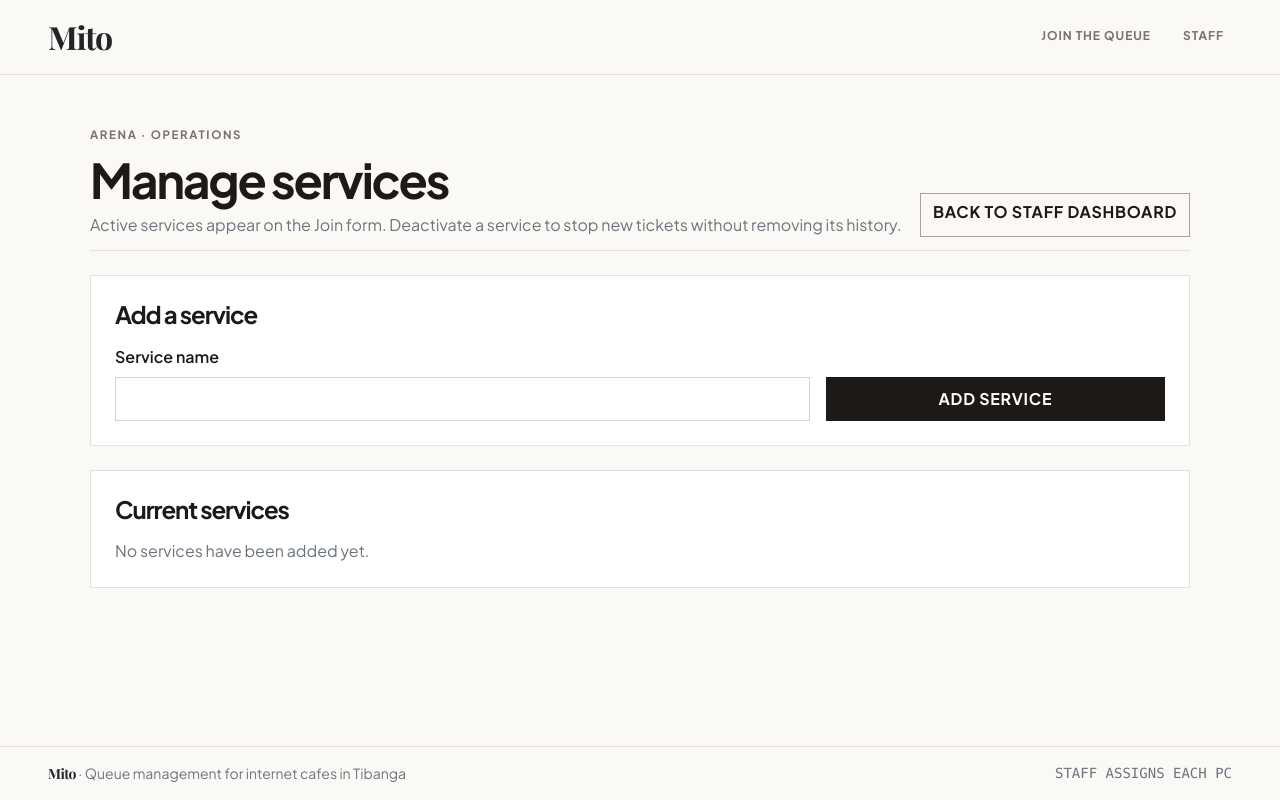
After one commit to calvynddb/ccc181, a Flask app: page /staff/services in a window 1280 px wide. The commit adds this page. Run offline with Flask 3, Linux system fonts and the light colour scheme; parts of the project's set-up code (start-up, migrations or seed data) failed here and were passed over.

Commit message:
Add queue updates and service management (#3)

```diff
--- a/app.py
+++ b/app.py
@@ -99,7 +99,7 @@ def all_services():
 
 def active_services():
     return db.session.scalars(
-        db.select(Service).filter_by(is_active=True).order_by(Service.name)
+        db.select(Service).filter_by(active=True).order_by(Service.name)
     ).all()
 
 
@@ -177,7 +177,7 @@ def join():
             or not 7 <= len(digits) <= 15
         ):
             errors["phone"] = "Enter a valid phone number, or leave this optional field blank."
-    if service is None or not service.is_active:
+    if service is None or not service.active:
         errors["service_id"] = "Choose an active service."
 
     if errors:
@@ -257,68 +257,147 @@ def staff_dashboard():
 @app.post("/staff/call-next")
 def call_next():
     service_id = request.form.get("service_id", type=int)
-    if service_id not in {service["id"] for service in SERVICES}:
-        service_id = SERVICES[0]["id"]
-    station_id = request.form.get("station_id", "")
-    station = next((item for item in STATIONS if item["id"] == station_id), None)
-    next_ticket = next(
-        (
-            ticket
-            for ticket in sorted(TICKETS, key=lambda item: item["number"])
-            if ticket["status"] == "waiting" and ticket["service_id"] == service_id
-        ),
-        None,
+    station_id = request.form.get("station_id", "").strip()
+    if service_id is None or db.session.get(Service, service_id) is None:
+        flash("Choose a valid service before calling the next ticket.", "warning")
+        return redirect(url_for("staff_dashboard"))
+
+    station = db.session.scalar(
+        db.select(Station).where(Station.id == station_id).with_for_update()
     )
+    if station is None or station.status != "free":
+        db.session.rollback()
+        flash("Choose a PC that is currently open.", "warning")
+        return redirect(url_for("staff_dashboard", service_id=service_id))
+
+    statement = (
+        db.select(Ticket)
+        .where(Ticket.status == "waiting", Ticket.service_id == service_id)
+        .order_by(Ticket.created_at, Ticket.id)
+        .limit(1)
+        .with_for_update(skip_locked=True)
+    )
+    next_ticket = db.session.scalar(statement)
     if next_ticket is None:
+        db.session.rollback()
         flash("There are no waiting tickets for this service.", "info")
-    elif station is None or station["status"] != "free":
-        flash("Choose a PC that is currently open.", "warning")
     else:
-        next_ticket["status"] = "called"
-        next_ticket["station_id"] = station["id"]
-        station["status"] = "busy"
-        global AVAILABILITY_UPDATED_AT
-        AVAILABILITY_UPDATED_AT = datetime.now().astimezone()
-        flash(f"Ticket #{next_ticket['number']} called to {station['id']}.", "success")
+        called_at = datetime.now().astimezone()
+        next_ticket.status = "called"
+        next_ticket.station = station
+        next_ticket.called_at = called_at
+        next_ticket.claim_until = called_at + CLAIM_DURATION
+        station.status = "busy"
+        db.session.commit()
+        flash(f"Ticket #{next_ticket.id} called to {station.id}.", "success")
     return redirect(url_for("staff_dashboard", service_id=service_id))
 
 
 @app.post("/staff/stations/<station_id>/toggle")
 def toggle_station(station_id):
-    station = next((item for item in STATIONS if item["id"] == station_id), None)
-    if station is None:
-        abort(404)
-    station["status"] = "busy" if station["status"] == "free" else "free"
-    global AVAILABILITY_UPDATED_AT
-    AVAILABILITY_UPDATED_AT = datetime.now().astimezone()
-    flash(f"{station['id']} marked {station['status']}.", "info")
+    station = db.get_or_404(Station, station_id)
+    station.status = "busy" if station.status == "free" else "free"
+    db.session.commit()
+    flash(f"{station.id} marked {station.status}.", "info")
+    return redirect(url_for("staff_dashboard"))
+
+
+@app.post("/staff/stations")
+def station_create():
+    station_id = request.form.get("station_id", "").strip().upper()
+    if not re.fullmatch(r"PC-[0-9]{2}", station_id):
+        flash("Enter a PC ID in the format PC-05.", "danger")
+        return redirect(url_for("staff_dashboard"))
+
+    db.session.add(Station(id=station_id, status="free"))
+    try:
+        db.session.commit()
+        flash(f"{station_id} added as free.", "success")
+    except IntegrityError:
+        db.session.rollback()
+        flash(f"{station_id} already exists.", "danger")
     return redirect(url_for("staff_dashboard"))
 
 
 @app.post("/staff/tickets/<int:ticket_id>/<action>")
 def staff_action(ticket_id, action):
-    ticket = next((item for item in TICKETS if item["number"] == ticket_id), None)
-    if ticket is None or action not in ("serve", "no-show"):
+    if action not in ("serve", "no-show"):
         abort(404)
+    ticket = db.get_or_404(Ticket, ticket_id)
+    service_id = request.form.get("service_id", type=int)
+    if ticket.status != "called":
+        flash(f"Call ticket #{ticket_id} before marking it served.", "warning")
+    else:
+        ticket.status = "served" if action == "serve" else "no-show"
+        if action == "no-show" and ticket.station is not None:
+            ticket.station.status = "free"
+        db.session.commit()
+        flash(f"Ticket #{ticket_id} marked {ticket.status}.", "info")
+    return redirect(url_for("staff_dashboard", service_id=service_id))
 
-    service_id = request.form.get("service_id", type=int)
-    if action == "serve" and ticket["status"] != "called":
-        flash(f"Call ticket #{ticket_id} before marking it served.", "warning")
-    elif action == "no-show" and ticket["status"] not in ("waiting", "called", "on-hold"):
-        flash(f"Ticket #{ticket_id} is already {ticket['status']}.", "info")
-    else:
-        ticket["status"] = "served" if action == "serve" else "no-show"
-        ticket["held_until"] = None
-        if action == "no-show" and ticket["station_id"]:
-            station = next(
-                (item for item in STATIONS if item["id"] == ticket["station_id"]), None
-            )
-            if station:
-                station["status"] = "free"
-                global AVAILABILITY_UPDATED_AT
-                AVAILABILITY_UPDATED_AT = datetime.now().astimezone()
-        flash(f"Ticket #{ticket_id} marked {ticket['status']}.", "info")
-    return redirect(url_for("staff_dashboard", service_id=service_id))
+
+@app.post("/staff/tickets/<int:ticket_id>/delete")
+def delete_ticket(ticket_id):
+    ticket = db.get_or_404(Ticket, ticket_id)
+    if ticket.station is not None and ticket.status == "called":
+        ticket.station.status = "free"
+    db.session.delete(ticket)
+    db.session.commit()
+    flash(f"Ticket #{ticket_id} was deleted.", "warning")
+    return redirect(url_for("staff_dashboard"))
+
+
+@app.get("/staff/services")
+def services_list():
+    return render_template("services.html", services=all_services())
+
+
+@app.post("/staff/services")
+def service_create():
+    name = request.form.get("name", "").strip()
+    if not name or len(name) > 60:
+        flash("Enter a service name with 60 characters or fewer.", "danger")
+        return redirect(url_for("services_list"))
+
+    db.session.add(Service(name=name))
+    try:
+        db.session.commit()
+        flash(f"Service “{name}” added.", "success")
+    except IntegrityError:
+        db.session.rollback()
+        flash(f"A service named “{name}” already exists.", "danger")
+    return redirect(url_for("services_list"))
+
+
+@app.post("/staff/services/<int:service_id>/edit")
+def service_edit(service_id):
+    service = db.get_or_404(Service, service_id)
+    name = request.form.get("name", "").strip()
+    if not name or len(name) > 60:
+        flash("Enter a service name with 60 characters or fewer.", "danger")
+        return redirect(url_for("services_list"))
+
+    service.name = name
+    service.active = request.form.get("active") == "on"
+    try:
+        db.session.commit()
+        flash(f"Service “{name}” updated.", "success")
+    except IntegrityError:
+        db.session.rollback()
+        flash(f"A service named “{name}” already exists.", "danger")
+    return redirect(url_for("services_list"))
+
+
+@app.post("/staff/services/<int:service_id>/delete")
+def service_delete(service_id):
+    service = db.get_or_404(Service, service_id)
+    if service.tickets:
+        flash(f"“{service.name}” has tickets, so it cannot be deleted. Turn it off instead.", "danger")
+        return redirect(url_for("services_list"))
+    db.session.delete(service)
+    db.session.commit()
+    flash(f"Service “{service.name}” deleted.", "warning")
+    return redirect(url_for("services_list"))
 
 
 @app.route("/queue/<int:ticket_id>")
@@ -343,26 +422,17 @@ def ticket(ticket_id):
 
 @app.post("/queue/<int:ticket_id>/leave")
 def leave_queue(ticket_id):
-    current_ticket = next(
-        (ticket for ticket in TICKETS if ticket["number"] == ticket_id), None
-    )
-    if current_ticket is None:
-        abort(404)
-    if current_ticket["status"] in ("waiting", "called", "on-hold"):
-        if current_ticket["status"] == "called" and current_ticket["station_id"]:
-            station = next(
-                (item for item in STATIONS if item["id"] == current_ticket["station_id"]),
-                None,
-            )
-            if station:
-                station["status"] = "free"
-                global AVAILABILITY_UPDATED_AT
-                AVAILABILITY_UPDATED_AT = datetime.now().astimezone()
-        current_ticket["status"] = "no-show"
-        current_ticket["held_until"] = None
+    current_ticket = db.get_or_404(Ticket, ticket_id)
+    if current_ticket.status in ("waiting", "called", "on-hold"):
+        if current_ticket.status == "called" and current_ticket.station is not None:
+            current_ticket.station.status = "free"
+        current_ticket.status = "left"
+        current_ticket.held_until = None
+        current_ticket.left_at = datetime.now().astimezone()
+        db.session.commit()
         flash(f"Ticket #{ticket_id} has left the queue.", "info")
     else:
-        flash(f"Ticket #{ticket_id} is already {current_ticket['status']}.", "info")
+        flash(f"Ticket #{ticket_id} is already {current_ticket.status}.", "info")
     if session.get("current_ticket_id") == ticket_id:
         session.pop("current_ticket_id", None)
     return redirect(url_for("index"))
@@ -370,12 +440,11 @@ def leave_queue(ticket_id):
 
 @app.post("/queue/<int:ticket_id>/hold")
 def hold_queue_place(ticket_id):
-    current_ticket = next((item for item in TICKETS if item["number"] == ticket_id), None)
-    if current_ticket is None:
-        abort(404)
-    if current_ticket["status"] == "waiting":
-        current_ticket["status"] = "on-hold"
-        current_ticket["held_until"] = datetime.now().astimezone() + HOLD_DURATION
+    current_ticket = db.get_or_404(Ticket, ticket_id)
+    if current_ticket.status == "waiting":
+        current_ticket.status = "on-hold"
+        current_ticket.held_until = datetime.now().astimezone() + HOLD_DURATION
+        db.session.commit()
         flash("Your place is on hold for 10 minutes. Resume before it expires to keep your ticket order.", "info")
     else:
         flash("Only a waiting ticket can be put on hold.", "warning")
@@ -384,12 +453,11 @@ def hold_queue_place(ticket_id):
 
 @app.post("/queue/<int:ticket_id>/resume")
 def resume_queue_place(ticket_id):
-    current_ticket = next((item for item in TICKETS if item["number"] == ticket_id), None)
-    if current_ticket is None:
-        abort(404)
-    if current_ticket["status"] == "on-hold":
-        current_ticket["status"] = "waiting"
-        current_ticket["held_until"] = None
+    current_ticket = db.get_or_404(Ticket, ticket_id)
+    if current_ticket.status == "on-hold":
+        current_ticket.status = "waiting"
+        current_ticket.held_until = None
+        db.session.commit()
         flash("Your place is back in the queue in its original ticket order.", "success")
     else:
         flash("This ticket is no longer on hold.", "info")
--- a/models.py
+++ b/models.py
@@ -23,7 +23,7 @@ class Service(db.Model):
 
     id: Mapped[int] = mapped_column(Identity(always=True), primary_key=True)
     name: Mapped[str] = mapped_column(String(60), nullable=False, unique=True)
-    is_active: Mapped[bool] = mapped_column(
+    active: Mapped[bool] = mapped_column(
         Boolean, nullable=False, default=True, server_default="true"
     )
 
--- a/static/js/main.js
+++ b/static/js/main.js
@@ -8,6 +8,12 @@ if (joinForm) {
     }
   });
 }
+
+document.querySelectorAll("form[data-confirm]").forEach((form) => {
+  form.addEventListener("submit", (event) => {
+    if (!confirm(form.dataset.confirm)) event.preventDefault();
+  });
+});
 
 const liveStatus = document.getElementById("live-status");
 if (liveStatus) {
--- /dev/null
+++ b/templates/services.html
@@ -0,0 +1,71 @@
+{% extends "base.html" %}
+{% block title %}Manage services · Mito{% endblock %}
+
+{% block content %}
+<section class="mx-auto" style="max-width: 1100px">
+  <header class="section-rule mb-4">
+    <p class="eyebrow mb-2">Arena · Operations</p>
+    <div class="d-flex flex-wrap justify-content-between align-items-end gap-3">
+      <div>
+        <h1 class="display-5 fw-bold mb-1">Manage services</h1>
+        <p class="text-secondary mb-0">Active services appear on the Join form. Deactivate a service to stop new tickets without removing its history.</p>
+      </div>
+      <a class="btn btn-outline-primary" href="{{ url_for('staff_dashboard') }}">Back to staff dashboard</a>
+    </div>
+  </header>
+
+  <section class="surface-card p-3 p-lg-4 mb-4" aria-labelledby="add-service-title">
+    <h2 id="add-service-title" class="h4 fw-bold mb-3">Add a service</h2>
+    <form method="post" action="{{ url_for('service_create') }}" class="row g-3 align-items-end">
+      <div class="col-12 col-md-8">
+        <label for="new-service-name" class="form-label fw-semibold">Service name</label>
+        <input id="new-service-name" name="name" class="form-control" maxlength="60" required>
+      </div>
+      <div class="col-12 col-md-4">
+        <button class="btn btn-primary w-100" type="submit">Add service</button>
+      </div>
+    </form>
+  </section>
+
+  <section class="surface-card p-3 p-lg-4" aria-labelledby="services-title">
+    <h2 id="services-title" class="h4 fw-bold mb-3">Current services</h2>
+    {% if services %}
+      <div class="d-grid gap-3">
+        {% for service in services %}
+          <article class="border border-warm rounded-3 p-3 p-lg-4">
+            <div class="d-flex flex-wrap justify-content-between align-items-center gap-2 mb-3">
+              <h3 class="h5 fw-bold mb-0">{{ service.name }}</h3>
+              <span class="badge {{ 'text-bg-success' if service.active else 'text-bg-secondary' }}">{{ 'Active' if service.active else 'Inactive' }}</span>
+            </div>
+            <p class="small text-secondary">{{ service.tickets|length }} ticket{% if service.tickets|length != 1 %}s{% endif %} in history</p>
+            <form method="post" action="{{ url_for('service_edit', service_id=service.id) }}" class="row g-3 align-items-end mb-3">
+              <div class="col-12 col-lg-6">
+                <label for="service-name-{{ service.id }}" class="form-label fw-semibold">Service name</label>
+                <input id="service-name-{{ service.id }}" name="name" class="form-control" maxlength="60" value="{{ service.name }}" required>
+              </div>
+              <div class="col-12 col-lg-3">
+                <div class="form-check mb-2">
+                  <input id="service-active-{{ service.id }}" name="active" class="form-check-input" type="checkbox" {% if service.active %}checked{% endif %}>
+                  <label class="form-check-label" for="service-active-{{ service.id }}">Active on Join form</label>
+                </div>
+              </div>
+              <div class="col-12 col-lg-3">
+                <button class="btn btn-outline-primary w-100" type="submit">Save changes</button>
+              </div>
+            </form>
+            {% if service.tickets %}
+              <p class="small text-secondary mb-0">This service has ticket history and cannot be deleted. Deactivate it to stop new joins.</p>
+            {% else %}
+              <form method="post" action="{{ url_for('service_delete', service_id=service.id) }}" data-confirm="Delete {{ service.name }}? This cannot be undone.">
+                <button class="btn btn-outline-danger" type="submit">Delete service</button>
+              </form>
+            {% endif %}
+          </article>
+        {% endfor %}
+      </div>
+    {% else %}
+      <p class="mb-0 text-secondary">No services have been added yet.</p>
+    {% endif %}
+  </section>
+</section>
+{% endblock %}
```
Also changed, not shown: docs/requirements.md (+1 -0 lines), docs/week4/schema-review.md (+2 -4 lines), docs/week4/schema.md (+5 -4 lines), migrations/versions/c3e6661fc4af_rename_services_active_field.py (added, +38 -0 lines), templates/staff.html (+19 -1 lines), README.md, 1 other file.
